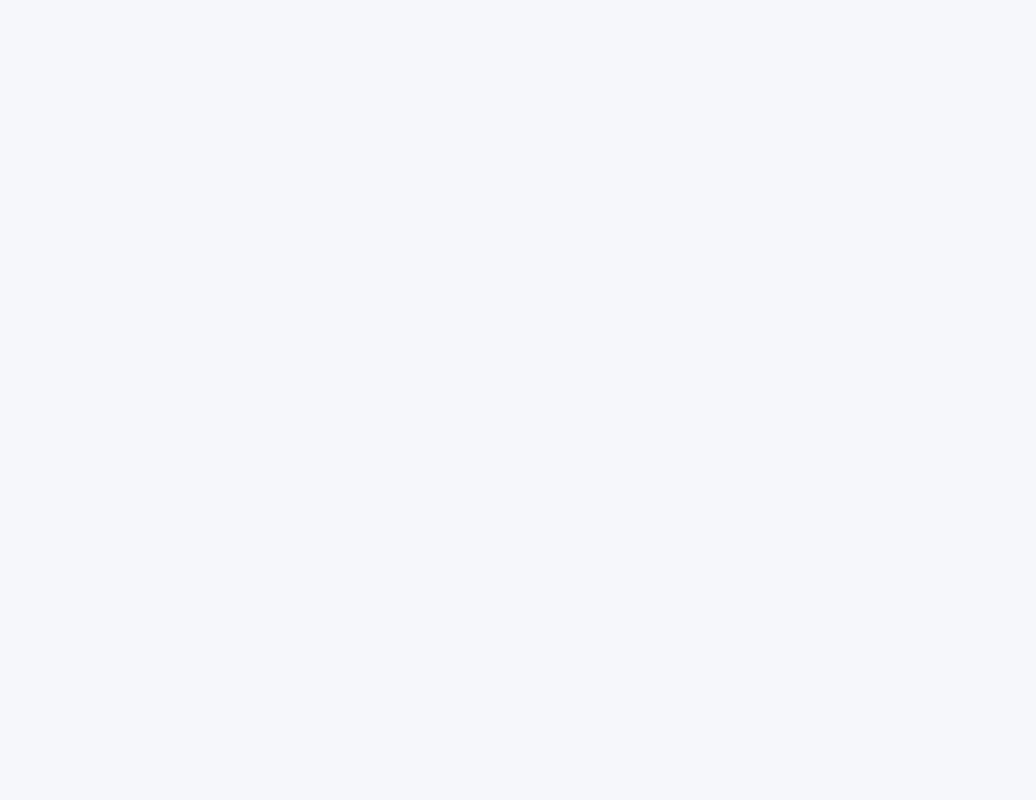
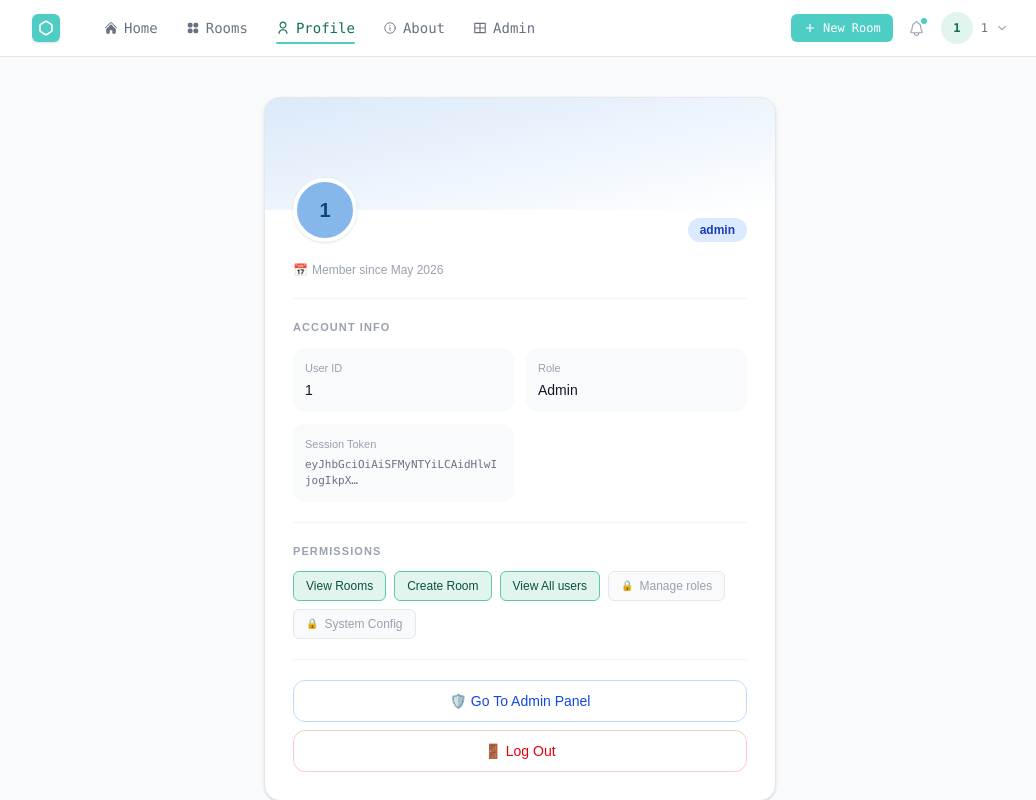
Before and after one commit to jaisondavid-m/collaborative-whiteBoard, a React (Vite) app in the folder client/: page /profile in a window 1280 px wide. Before the commit this address had no page. Shown: the top 800 px of the page, without its empty margins (120-1156 px from the left). Built offline with nearby package versions, Linux system fonts and the light colour scheme; sample sign-in values are in the browser's storage.

Commit message:
added profile

```diff
--- a/client/src/Components/ui/Navbar.jsx
+++ b/client/src/Components/ui/Navbar.jsx
@@ -11,6 +11,7 @@ const isPrivileged = role === "admin" || role === "superadmin"
 const NAV_LINKS = [
     { label: "Home", path: "/home" , Icon: HiHome },
     { label: "Rooms" , path: "/room" , Icon: HiSquares2X2 },
+    { label: "Profile" , path: "/profile" , Icon: RiUserLine },
     { label: "About" , path: "/about" , Icon: HiOutlineInformationCircle },
     ...(isPrivileged ? [{ label: "Admin", path: "/admin", Icon: RiLayoutGridLine }] : [])
 ]
@@ -34,7 +35,7 @@ function DropdownItem({ Icon , label , onClick , danger }) {
     )
 }
 
-function UserAvatar({ userId, onClick, dropdownRef, open }) {
+function UserAvatar({ userId, onClick, dropdownRef, open, onNavigate }) {
     const initials = userId ? userId.slice(0,2).toUpperCase() : "??"
     return (
         <div className="relative" ref={dropdownRef}>
--- a/client/src/Layout/App.jsx
+++ b/client/src/Layout/App.jsx
@@ -9,6 +9,7 @@ import Whiteboard from '../Pages/Whiteboard.jsx'
 import AdminPage from "../Pages/AdminPage.jsx"
 import About from "../Pages/About.jsx"
 import PrivacyPolicy from "../Pages/PrivacyPolicy.jsx"
+import Profile from "../Pages/Profile.jsx"
 
 import ProtectedRoute from "../routes/ProtectedRoute.jsx"
 import AppLayout from "./AppLayout.jsx"
@@ -32,6 +33,7 @@ function App() {
           <Route path='/home' element={<Home/>} />
           <Route path='/room' element={<Rooms/>} />
           <Route path='/about' element={<About/>} />
+          <Route path='/profile' element={<Profile/>} />
           <Route path='/admin' element={<AdminPage/>} />
           <Route path='/privacypolicy' element={<PrivacyPolicy/>} />
           <Route path='/whiteboard/:roomId' element={<Whiteboard/>} />
--- /dev/null
+++ b/client/src/Pages/Profile.jsx
@@ -0,0 +1,131 @@
+import React, { useEffect, useId, useState } from "react"
+import { useNavigate } from "react-router-dom"
+
+const PERM_LIST = [
+    { key: "view_rooms", label: "View Rooms", icon: "🏠", roles: ["user", "admin", "superadmin"] },
+    { key: "create_room", label: "Create Room", icon: "➕", roles: ["user", "admin", "superadmin"] },
+    { key: "view_users", label: "View All users", icon: "👥", roles: ["admin", "superadmin"] },
+    { key: "manage_roles", label: "Manage roles", icon: "🛡️", roles: ["superadmin"] },
+    { key: "system_config", label: "System Config", icon: "⚙️", roles: ["superadmin"] }
+]
+
+const ROLE_STYLES = {
+    user: { badge: "bg-gray-100 text-gray-700", avatar: "bg-[#9FE1CB] text-[#085041]", cover: "from-[#9FE1CB]/30" },
+    admin: { badge: "bg-blue-100 text-blue-800", avatar: "bg-[#85B7EB] text-[#0C447C]", cover: "from-[#85B7EB]/30" },
+    superadmin: { badge: "bg-purple-100 text-purple-800", avatar: "bg-[#AFA9EC] text-[#3C3489]", cover: "from-[#AFA(EC]/30" }
+}
+
+function PermChip({ label, active }) {
+    return (
+        <span className={`flex items-center gap-1.5 text-xs px-3 py-1.5 rounded-md border font-medium transition-colors
+            ${active
+                ? "bg-[#E1F5EE] border-[#5DCAA5] text-[#085041]"
+                : "bg-gray-50 border-gray-200 text-gray-400"
+            }
+        `}>
+            {!active && <span className="text-[10px]">🔒</span>}
+            {label}
+        </span>
+    )
+}
+
+function Profile() {
+
+    const navigate = useNavigate()
+    const [userid, setUserid] = useState("")
+    const [role, setRole] = useState("user")
+    const [token, setToken] = useState("")
+
+    useEffect(() => {
+        setUserid(localStorage.getItem("userid") || "guest")
+        setRole(localStorage.getItem("role") || "user")
+        setToken(localStorage.getItem("token") || "")
+    }, [])
+
+    const styles = ROLE_STYLES[role] || ROLE_STYLES.user
+    const initials = userid.slice(0, 2).toUpperCase()
+    const shortToken = token ? token.slice(0, 36) + "…" : "No Active session"
+    const joinedDate = new Date().toLocaleDateString("en-US", { month: "long", year: "numeric" })
+
+    const handleLogout = () => {
+        localStorage.removeItem("token")
+        localStorage.removeItem("userid")
+        localStorage.removeItem("role")
+        navigate("/login")
+    }
+
+    return (
+        <div className="min-h-screen bg-gray-50 flex items-start justify-center p-6 pt-10">
+            <div className="w-full max-w-lg">
+                <div className="bg-white rounded-2xl border border-gray-200 overflow-hidden shadow-sm">
+                    <div className={`h-28 bg-gradient-to-br ${styles.cover} to-white`} />
+                    <div className="px-7 pb-7 -mt-8">
+                        <div className="flex items-end justify-between mb-5">
+                            <div className={`w-16 h-16 rounded-full ${styles.avatar} flex items-center justify-center text-xl font-semibold border-4 border-white shadow-sm select-none`}>
+                                {initials}
+                            </div>
+                            <span className={`text-xs font-semibold px-3 py-1 rounded-full ${styles.badge}`}>
+                                {role}
+                            </span>
+                        </div>
+                        <h1 className="text-xl font-semibold text-gray-900">{useId}</h1>
+                        <p className="text-xs text-gray-400 mt-1 flex items-center gap-1">
+                            <span>📅</span>Member since {joinedDate}
+                        </p>
+                        <hr className="my-5 border-gray-100" />
+                        <p className="text-[11px] font-semibold text-gray-400 uppercase tracking-widest mb-3">Account Info</p>
+                        <div className="grid grid-cols-2 gap-3">
+                            <div className="bg-gray-50 rounded-xl p-3">
+                                <p className="text-[11px] text-gray-400 mb-1">User ID</p>
+                                <p className="text-sm font-medium text-gray-900 break-all">{userid}</p>
+                            </div>
+                            <div className="bg-gray-50 rounded-xl p-3">
+                                <p className="text-[11px] text-gray-400 mb-1">Role</p>
+                                <p className="text-sm font-medium text-gray-900 capitalize">{role}</p>
+                            </div>
+                            <div className="bg-gray-50 rounded-xl p-3 col-span">
+                                <p className="text-[11px] text-gray-400 mb-1">Session Token</p>
+                                <p className="text-[11px] font-mono text-gray-500 break-all">{shortToken}</p>
+                            </div>
+                        </div>
+                        <hr className="my-5 border-gray-100" />
+                        <p className="text-[11px] font-semibold text-gray-400 uppercase tracking-widest mb-3">Permissions</p>
+                        <div className="flex flex-wrap gap-2">
+                            {PERM_LIST.map(p => (
+                                <PermChip
+                                    key={p.key}
+                                    label={p.label}
+                                    active={p.roles.includes(role)}
+                                />
+                            ))}
+                        </div>
+                        <hr className="my-5 border-gray-100" />
+                        <div className="flex flex-col gap-2">
+                            {(role === "admin" || role === "superadmin") && (
+                                <button
+                                    onClick={() => navigate("/admin")}
+                                    className={`w-full py-2.5 rounded-xl border text-sm font-medium transition-colors
+                                            ${role === "superadmin"
+                                                ? "border-purple-200 text-purple-700 hover:bg-purple-50"
+                                                : "border-blue-200 text-blue-700 hover:bg-blue-50"
+                                            }
+                                    `}
+                                >
+                                    🛡️ Go To Admin Panel
+                                </button>
+                            )}
+                            <button
+                                onClick={handleLogout}
+                                className="w-full py-2.5 rounded-xl border border-red-200 text-red-600 text-sm font-medium hover:bg-red-50 transition-colors"
+                            >
+                                🚪 Log Out
+                            </button>
+                        </div>
+                    </div>
+                </div>
+            </div>
+        </div>
+    )
+}
+
+export default Profile
```
